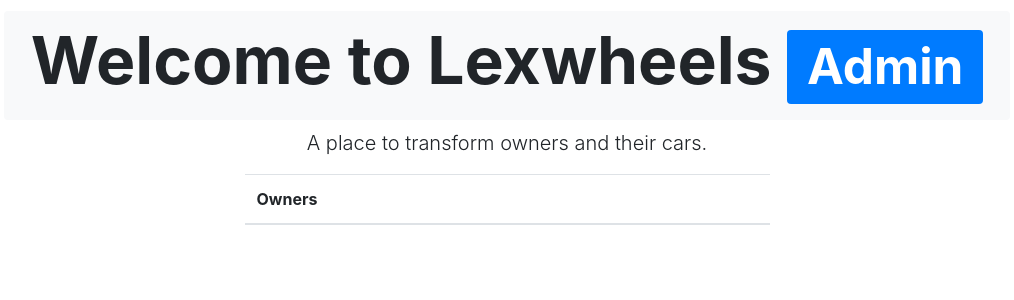
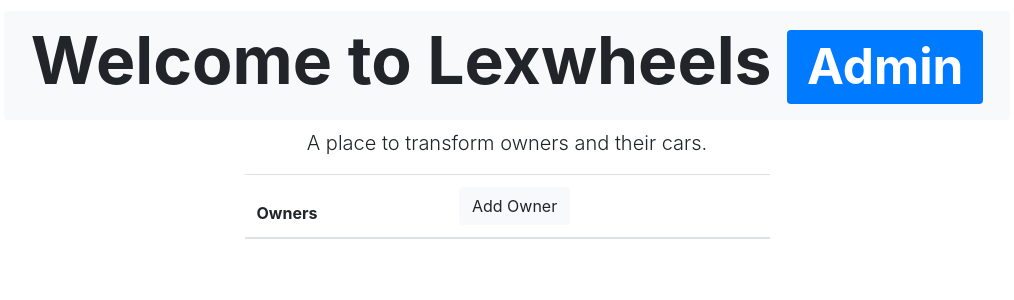
Before and after one commit to pfspontus/lexwheels, a Flask app: page /admin/ in a window 1280 px wide. Shown: the part 56-356 px from the top of the page, without its empty margins (133-1147 px from the left). Run offline with Flask 2, Linux system fonts and the light colour scheme; the visitor is signed in with stand-in values (Sample User, id 1); data comes from the database, SQL or seed files in the repository; data that the repository does not hold is empty; some libraries are stand-ins or nearby versions.

Commit message:
add_owner delete_owner delete_car

```diff
--- a/lexwheels/admin.py
+++ b/lexwheels/admin.py
@@ -1,3 +1,4 @@
+from flask import abort
 from flask import Blueprint
 from flask import flash
 from flask import g
@@ -13,7 +14,7 @@ admin_page = Blueprint('admin', __name__, url_prefix='/admin')
 
 
 def define(auth_page, models):
-    @admin_page.route('/', methods=('GET', 'POST'))
+    @admin_page.route('/')
     @login_required
     def welcome():
         owners = models.get_all_owners()
@@ -24,3 +25,42 @@ def define(auth_page, models):
     def owner(id):
         owner = models.get_owner(id)
         return render_template('admin/owner.html', owner=owner)
+
+    @admin_page.route('/add_owner', methods=('GET', 'POST'))
+    @login_required
+    def add_owner():
+        if request.method == 'POST':
+            owner_name = request.form['name']
+            error = None
+
+            if models.get_owner_by_name(owner_name):
+                error = 'Owner exists'
+
+            if error is None:
+                owner = models.Owner()
+                owner.name = owner_name
+                models.add_owner(owner)
+                return redirect(url_for('admin.owner', id=owner.id))
+
+            flash(error)
+
+        return render_template('admin/add_owner.html')
+
+    @admin_page.route('/delete_owner/<int:id>')
+    @login_required
+    def delete_owner(id):
+        owner = models.get_owner(id)
+        if owner:
+            models.delete_owner(owner)
+            return redirect(url_for('admin.welcome'))
+        return abort(404)
+
+    @admin_page.route('/delete_car/<int:id>')
+    @login_required
+    def delete_car(id):
+        car = models.get_car(id)
+        owner = models.get_owner(car.owner_id)
+        if car:
+            models.delete_car(car)
+            return redirect(url_for('admin.owner', id=owner.id))
+        return abort(404)
--- a/lexwheels/templates/admin/welcome.html
+++ b/lexwheels/templates/admin/welcome.html
@@ -9,13 +9,6 @@
           </li>
           <li class="nav-item active">
             <a class="nav-link" href="{{ url_for('admin.welcome') }}">Admin<span class="sr-only">(current)</span></a>
-          </li>
-  {% else %}
-          <li class="nav-item active">
-            <a class="nav-link" href="{{ url_for('auth.login') }}">Log In<span class="sr-only">(current)</span></a>
-          </li>
-          <li class="nav-item">
-            <a class="nav-link disabled" href="#">Admin</a>
           </li>
   {% endif %}
   <li class="nav-item">
@@ -41,6 +34,11 @@
           <thead>
             <tr>
               <th scope="col">Owners</th>
+              <th scope="col">
+                <a class="btn btn-light" href="{{ url_for('admin.add_owner') }}">
+                  Add Owner
+                </a>
+              </th>
             </tr>
           </thead>
           <tbody>
@@ -49,6 +47,7 @@
                 <td scope="row">
                   <a href="{{ url_for('admin.owner', id = owner.id) }}">{{ owner.name }}</a>
                 </td>
+                <td></td>
               </tr>
             {% endfor %}
           </tbody>
--- a/models/__init__.py
+++ b/models/__init__.py
@@ -105,6 +105,9 @@ class Models:
     def get_owner(self, owner_id):
         return self.Owner.query.filter_by(id=owner_id).first()
 
+    def get_owner_by_name(self, name):
+        return self.Owner.query.filter_by(name=name).first()
+
     def get_all_owners(self):
         return self.Owner.query.order_by(self.Owner.name).all()
 
```
Also changed, not shown: lexwheels/templates/admin/add_owner.html (added, +23 -0 lines), lexwheels/templates/admin/owner.html (+5 -12 lines), lexwheels/templates/auth/login.html (+12 -10 lines).
